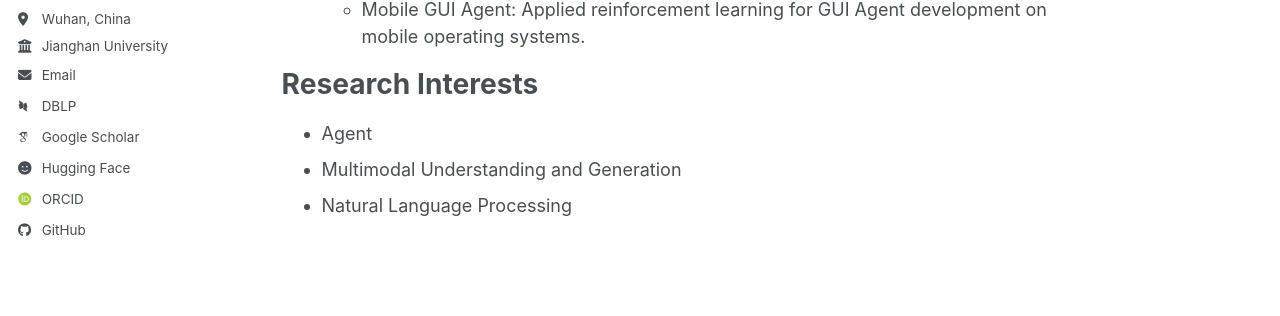
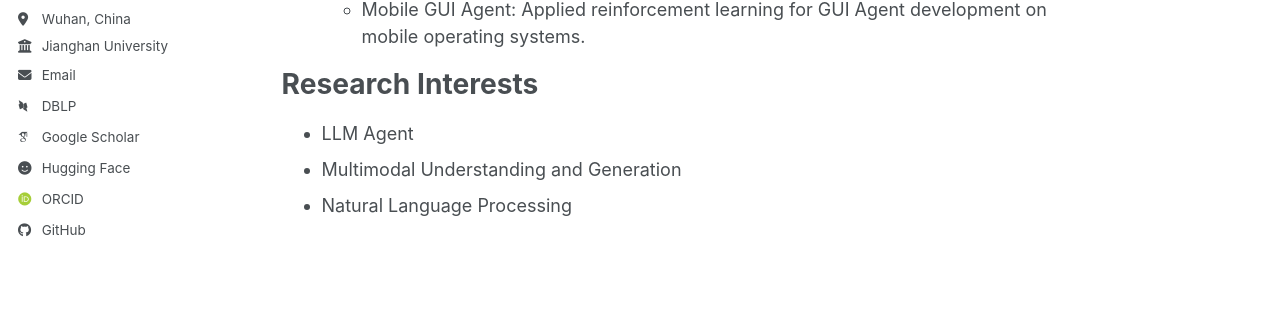
Before and after one commit to kaka-yjk/kaka-yjk.github.io, a Jekyll site: the page built from _pages/about.md, in a window 1280 px wide and 900 px high, scrolled down 974 px. Shown: the part 444-760 px from the top of the window. Built offline with Jekyll 4.4.1, drawn with Linux system fonts in a browser that asks for light colours; some web fonts are replaced; a script bundle is joined from its source files by our own code; library files that are not in the unit come from our copies.

Commit message:
Update agent research interest

```diff
--- a/_pages/about.md
+++ b/_pages/about.md
@@ -41,6 +41,6 @@ I am always open to academic discussions and welcome opportunities for research
   * Mobile GUI Agent: Applied reinforcement learning for GUI Agent development on mobile operating systems.
 
 <h1 id="research-interests">Research Interests</h1>
-* Agent
+* LLM Agent
 * Multimodal Understanding and Generation
 * Natural Language Processing
```
